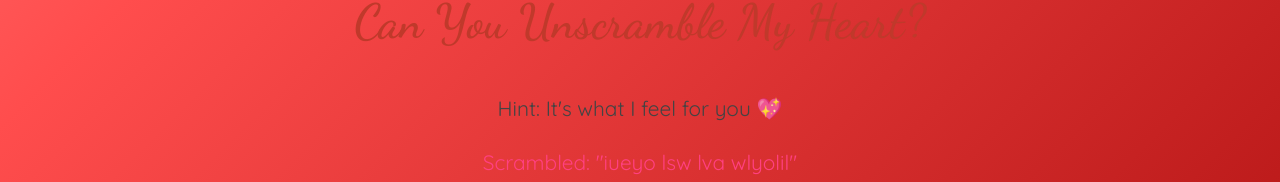
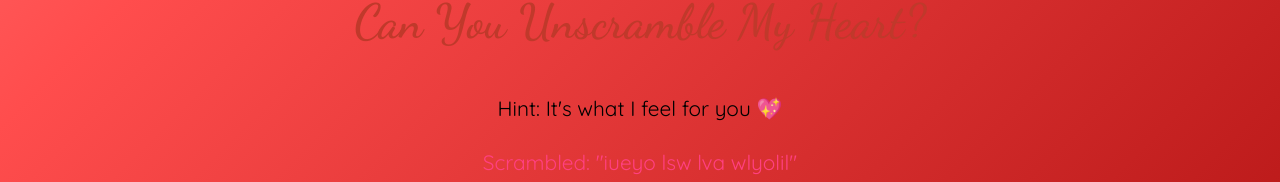
Before and after one commit to REYREY-LAB/HAPPYBIRTHDAYHOOMAN, a plain HTML site: page puzzle.html in a window 1280 px wide. Shown: the part 274-456 px from the top of the page. Drawn offline with Linux system fonts and the light colour scheme.

Commit message:
puzzle.html

```diff
--- a/puzzle.html
+++ b/puzzle.html
@@ -36,7 +36,7 @@
 
 p {
   font-size: 1.3em;
-  color: #444; /* softer than pure black (#000) */
+  color:black; /* softer than pure black (#000) */
   font-family: 'Quicksand', sans-serif;
   margin: 10px 20px;
   line-height: 1.6;
```
